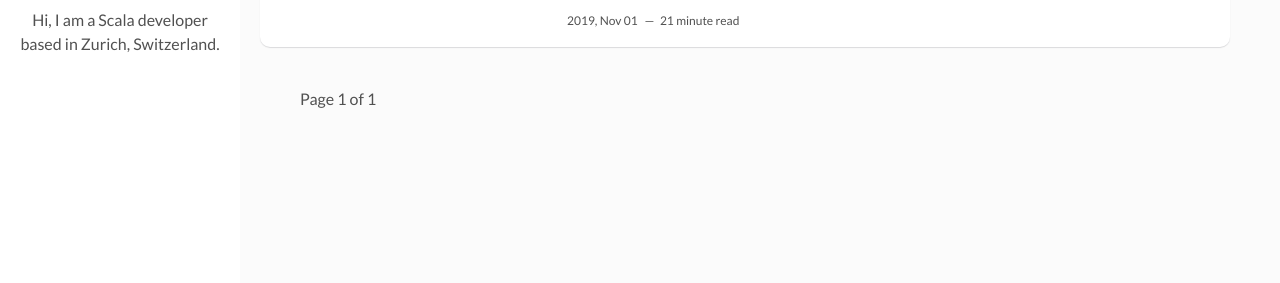
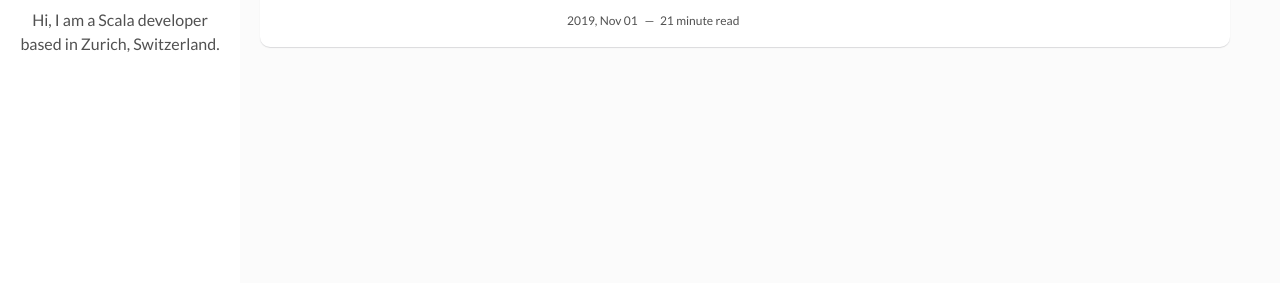
Before and after one commit to the-pavels/psisoyev.github.io, a Jekyll site: the page built from index.html, in a window 1280 px wide. Shown: the part 171-454 px from the top of the page. Built offline with Jekyll 4.4.1, drawn with Linux system fonts in a browser that asks for light colours; the list of posts is cut into pages by our own code.

Commit message:
temporary comment out pagination

```diff
--- a/_includes/pagination.html
+++ b/_includes/pagination.html
@@ -1,19 +1,19 @@
-<div class="container">
-  <nav class="pagination" role="pagination">
-    <ul>
-      {% if paginator.previous_page %}
-        {% if paginator.previous_page == 1 %}
-        <p><a class="newer-posts" href="{{ site.baseurl }}/"><i class="fa fa-long-arrow-left" aria-hidden="true"></i></a></p>
-        {% else %}
-        <p><a class="newer-posts" href="{{ site.baseurl }}/page/{{ paginator.previous_page }}/"><i class="fa fa-long-arrow-left" aria-hidden="true"></i></a></p>
-        {% endif %}
-      {% endif %}
+<!--<div class="container">-->
+<!--  <nav class="pagination" role="pagination">-->
+<!--    <ul>-->
+<!--      {% if paginator.previous_page %}-->
+<!--        {% if paginator.previous_page == 1 %}-->
+<!--        <p><a class="newer-posts" href="{{ site.baseurl }}/"><i class="fa fa-long-arrow-left" aria-hidden="true"></i></a></p>-->
+<!--        {% else %}-->
+<!--        <p><a class="newer-posts" href="{{ site.baseurl }}/page/{{ paginator.previous_page }}/"><i class="fa fa-long-arrow-left" aria-hidden="true"></i></a></p>-->
+<!--        {% endif %}-->
+<!--      {% endif %}-->
 
-      <p><span class="page-number">Page {{paginator.page}} of {{paginator.total_pages}}</span></p>
+<!--      <p><span class="page-number">Page {{paginator.page}} of {{paginator.total_pages}}</span></p>-->
 
-      {% if paginator.next_page %}
-      <p><a class="older-posts" href="{{ site.baseurl }}/page/{{ paginator.next_page }}/"><i class="fa fa-long-arrow-right" aria-hidden="true"></i></a></p>
-      {% endif %}
-    </ul>
-  </nav>
-</div>
+<!--      {% if paginator.next_page %}-->
+<!--      <p><a class="older-posts" href="{{ site.baseurl }}/page/{{ paginator.next_page }}/"><i class="fa fa-long-arrow-right" aria-hidden="true"></i></a></p>-->
+<!--      {% endif %}-->
+<!--    </ul>-->
+<!--  </nav>-->
+<!--</div>-->
```
